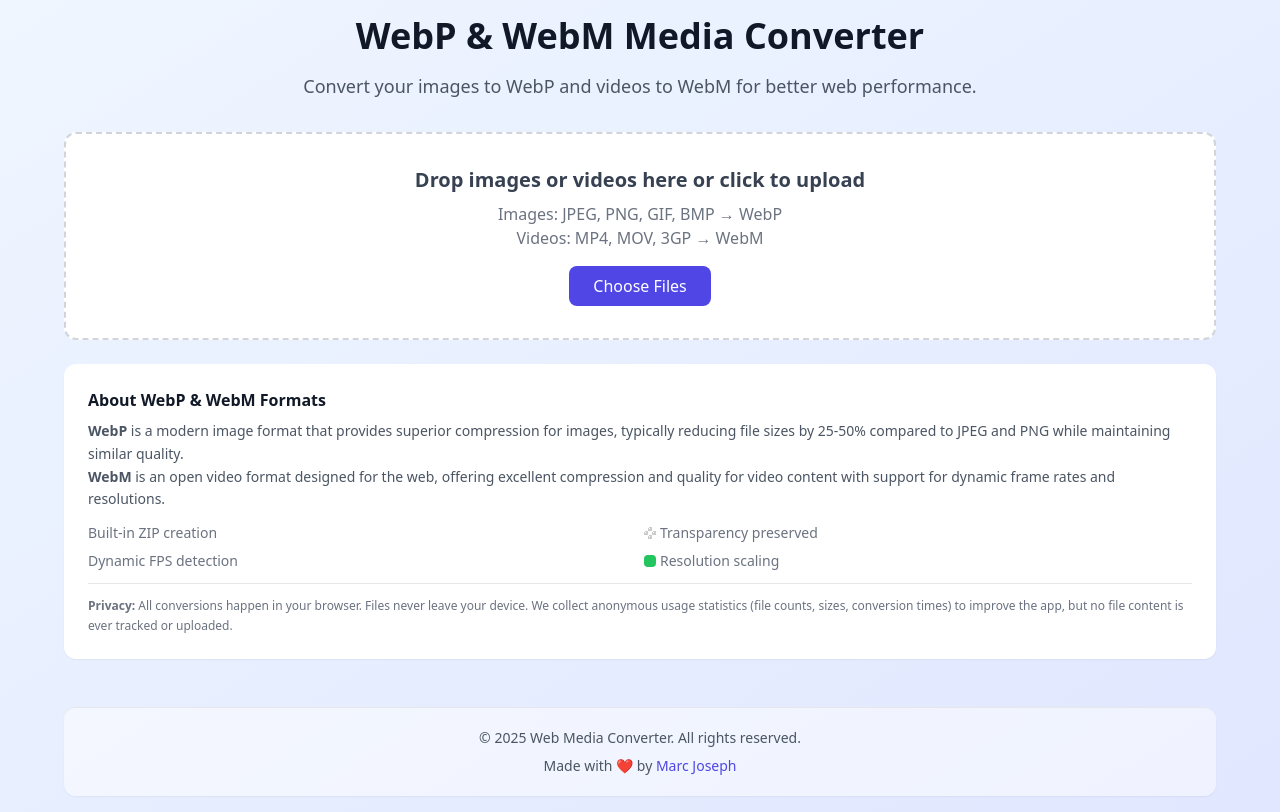
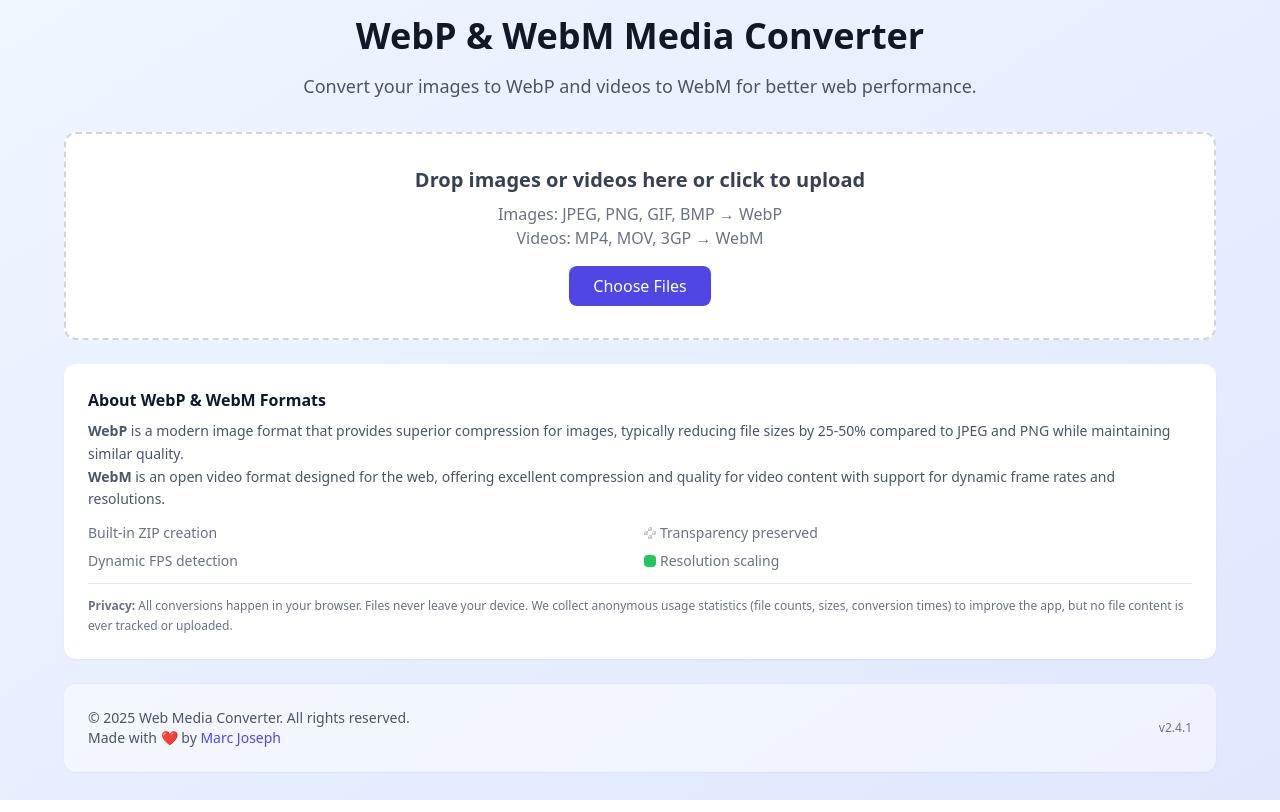
Before and after one commit to imtweetix/web-media-converter, a React (Vite) app: page / in a window 1280 px wide. Built offline with nearby package versions, Linux system fonts and the light colour scheme.

Commit message:
fix: Update Footer component to display version from package.json and improve layout fix: Import Button and Input components in UploadArea for consistency fix: Adjust Button component icon class for proper spacing

```diff
--- a/src/components/features/Footer.tsx
+++ b/src/components/features/Footer.tsx
@@ -1,13 +1,13 @@
+import packageJson from '../../../package.json';
+
 export function Footer() {
   const currentYear = new Date().getFullYear();
 
   return (
-    <footer className='mt-12 py-5 rounded-xl shadow-sm border-t border-gray-200 bg-white/50'>
-      <div className='text-center text-sm text-gray-600'>
-        <p className='mb-2'>
-          © {currentYear} Web Media Converter. All rights reserved.
-        </p>
-        <p>
+    <footer className='mt-6 p-6 rounded-xl shadow-sm border-t border-gray-200 bg-white/50'>
+      <div className='text-sm text-gray-600 grid grid-cols-1 md:grid-cols-2 gap-4 items-center'>
+        <p className='text-center md:text-left'>
+          © {currentYear} Web Media Converter. All rights reserved. <br />
           Made with ❤️ by{' '}
           <a
             href='https://github.com/imtweetix'
@@ -18,6 +18,9 @@ export function Footer() {
             Marc Joseph
           </a>
         </p>
+        <p className='text-center md:text-right text-xs text-gray-500'>
+          v{packageJson.version}
+        </p>
       </div>
     </footer>
   );
--- a/src/components/features/UploadArea.tsx
+++ b/src/components/features/UploadArea.tsx
@@ -2,8 +2,8 @@ import { faArrowUpFromBracket } from '@awesome.me/kit-26a4d59a75/icons/classic/r
 import { FontAwesomeIcon } from '@fortawesome/react-fontawesome';
 import { useRef } from 'react';
 import { useDragAndDrop } from '../../hooks';
+import { trackFileUpload } from '../../utils/analytics';
 import { Button, Input } from '../ui';
-import { trackFileUpload } from '../../utils/analytics';
 
 interface UploadAreaProps {
   onFilesSelected: (files: File[]) => void;
--- a/src/components/ui/Button.tsx
+++ b/src/components/ui/Button.tsx
@@ -42,7 +42,7 @@ export function Button({
       {icon && (
         <FontAwesomeIcon
           icon={icon}
-          className={`h-4 w-4 ${children ? 'mr-2' : ''} ${loading ? 'animate-spin' : ''}`}
+          className={`h-4 w-4 ${loading ? 'animate-spin' : ''}`}
         />
       )}
       {children}
```
